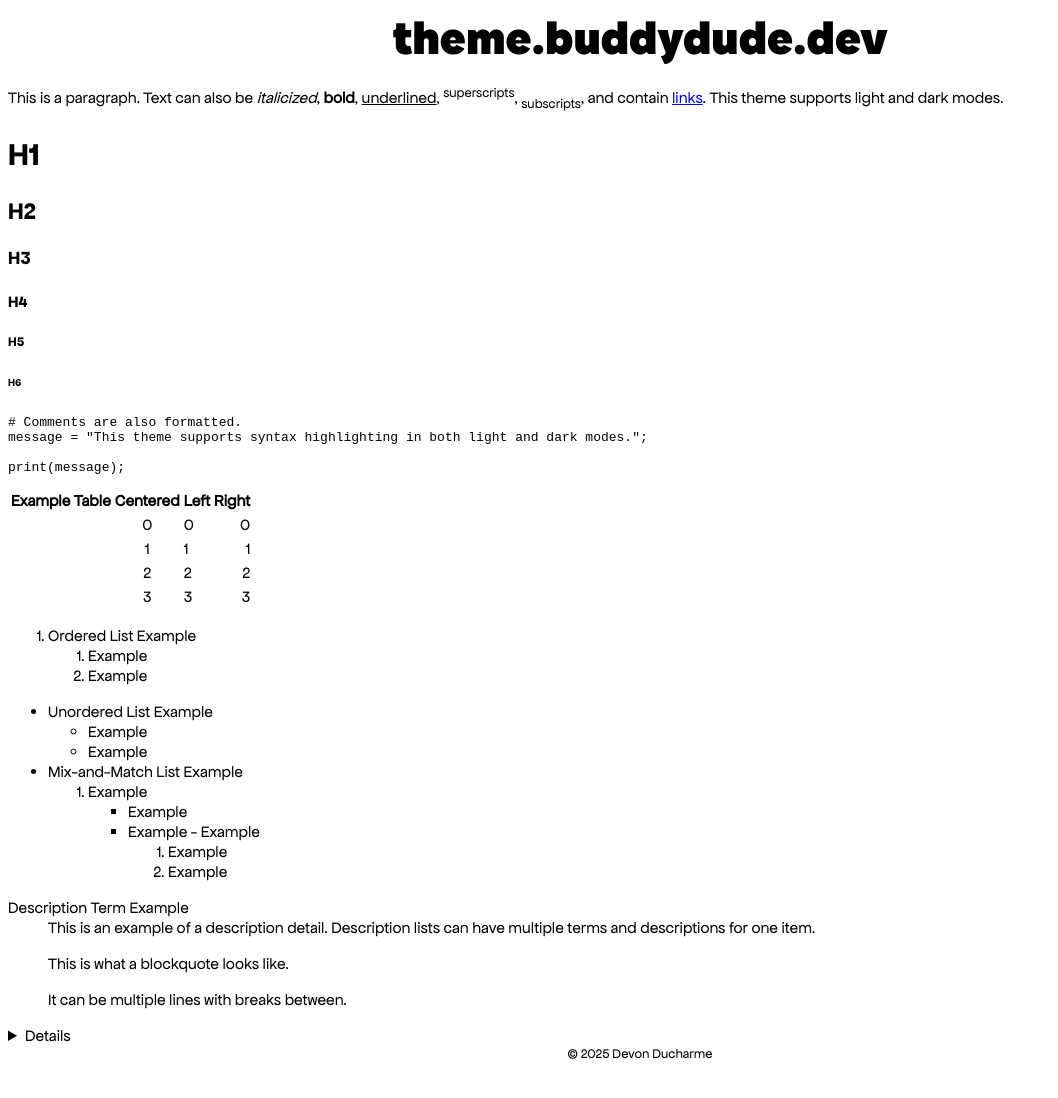
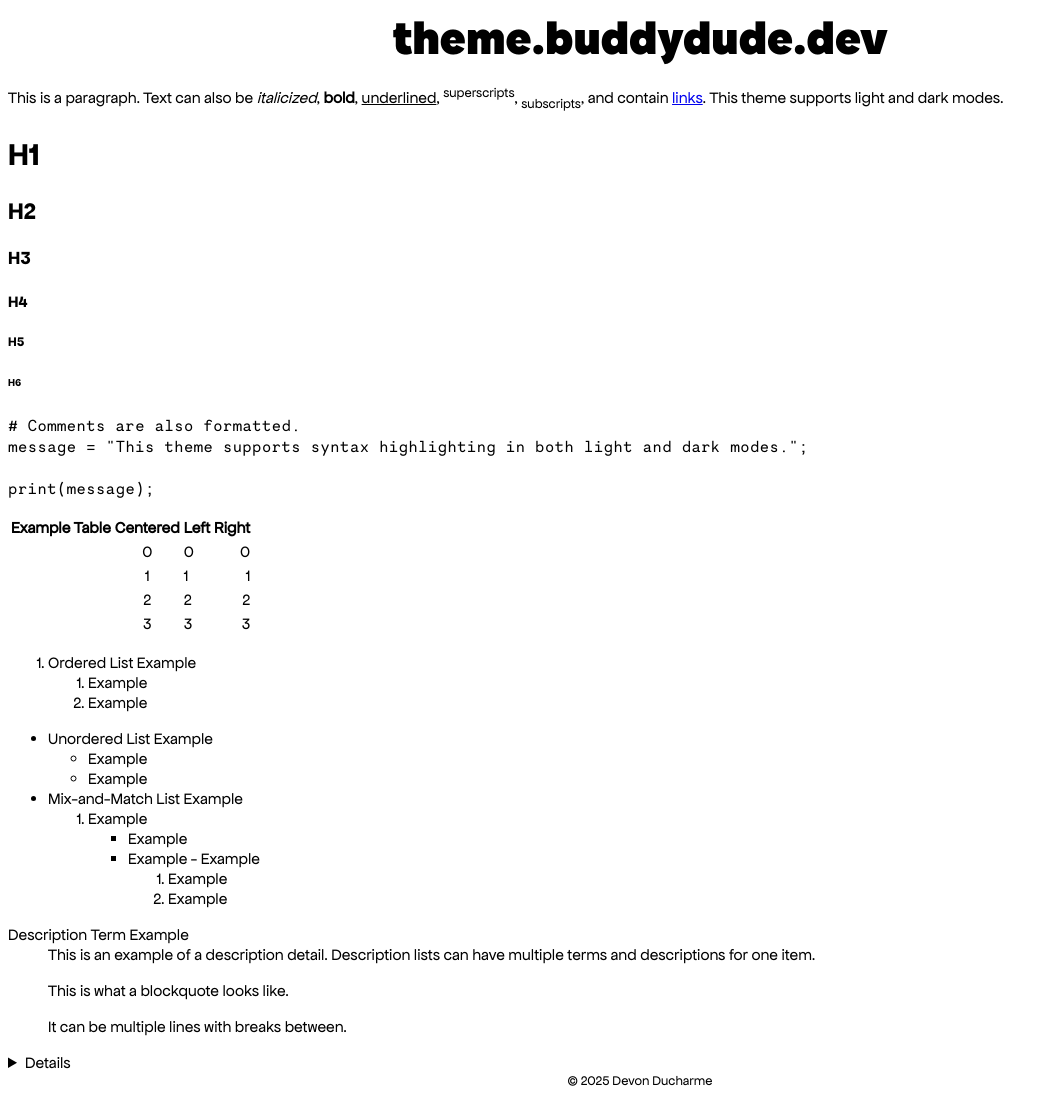
Before and after one commit to buddydudedev/theme.buddydude.dev, a Jekyll site: the page built from index.md, in a window 1280 px wide. Shown: the whole page, without its empty margins (0-1058 px from the left). Built offline with Jekyll 4.4.1, drawn with Linux system fonts in a browser that asks for light colours; before the commit the page ends 1071 px from its top, so only the background shows below that.

Commit message:
Added new monospace font

```diff
--- a/_sass/fonts.scss
+++ b/_sass/fonts.scss
@@ -18,3 +18,8 @@
     font-family: "Apfel Grotezk Satt";
     src: url("/assets/fonts/ApfelGrotezk-Satt.woff2") format("woff2");
 }
+
+@font-face {
+    font-family: "Necto Mono";
+    src: url("/assets/fonts/NectoMono-Regular.woff2") format("woff2");
+}
--- a/_sass/shared.scss
+++ b/_sass/shared.scss
@@ -18,3 +18,7 @@ h5,
 h6 {
     font-family: 'Apfel Grotezk Fett';
 }
+
+pre, code {
+    font-family: 'Necto Mono';
+}
```
Also changed, not shown: assets/fonts/NectoMono-Regular.woff2 (added).
